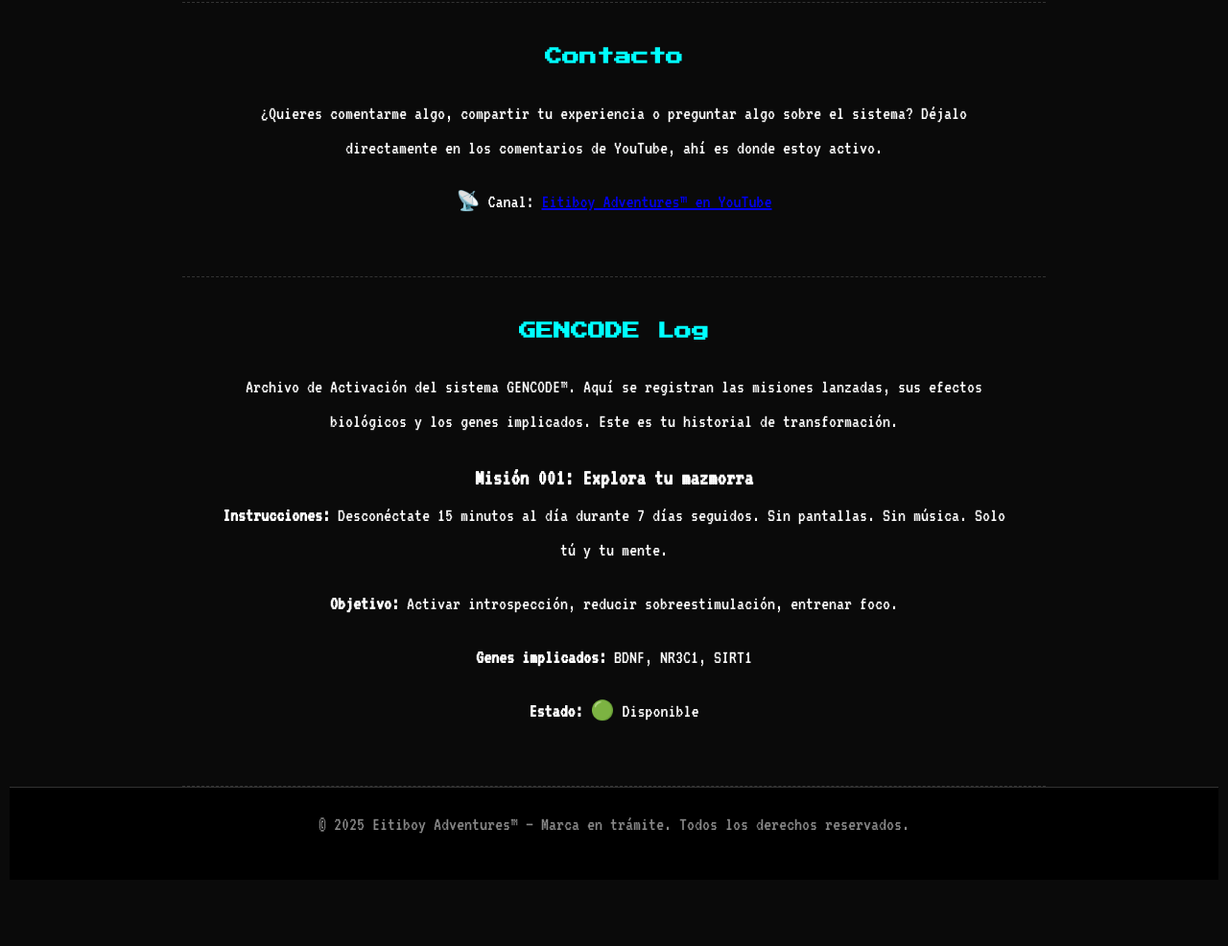
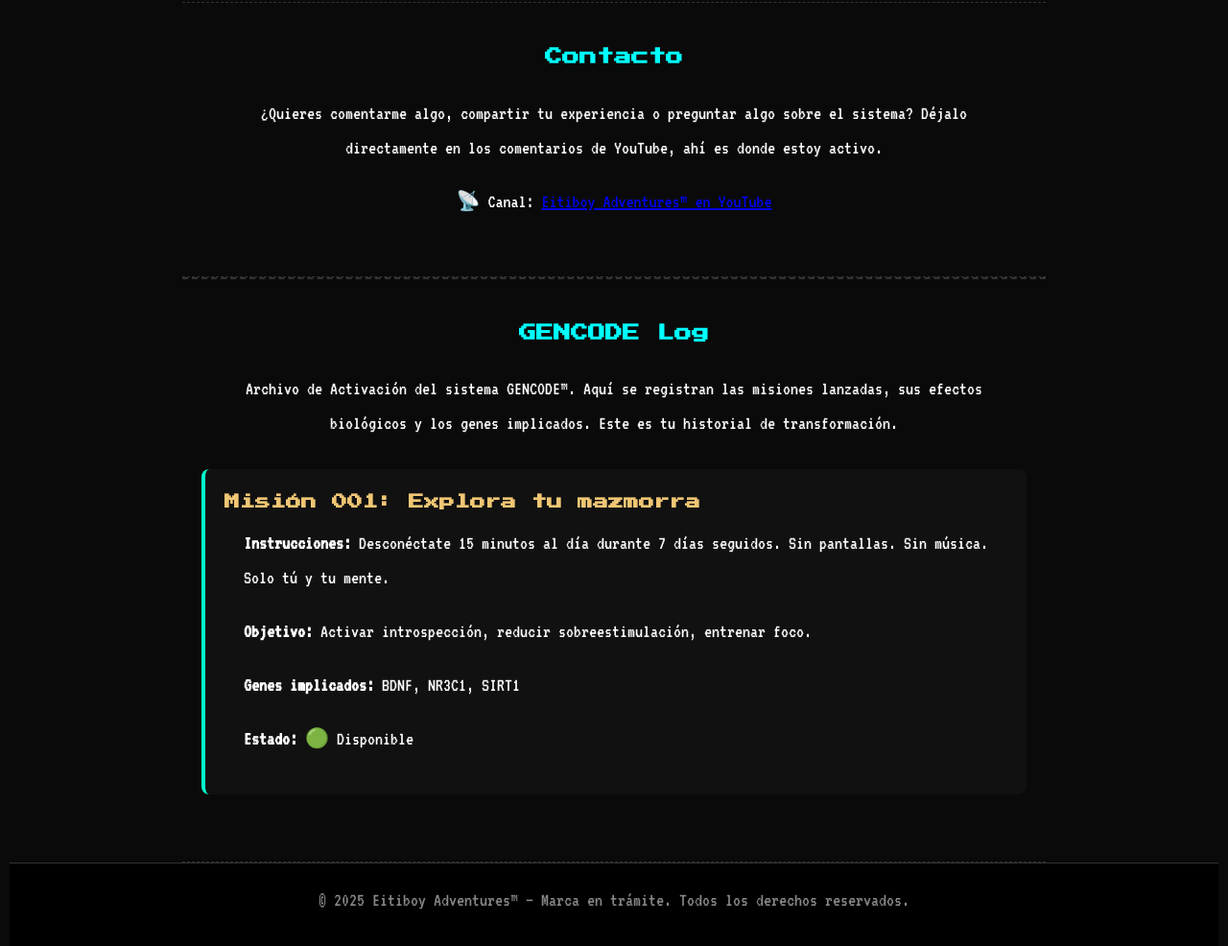
Before and after one commit to EitiboyAdventures/eitiboyadventures, a plain HTML site: page index.html in a window 1280 px wide. Shown: the part 3329-4315 px from the top of the page at 96% size. Before the commit the page ends 4256 px from the top, so only its background shows below. Drawn offline with Linux system fonts and the light colour scheme.

Commit message:
Update styles.css

```diff
--- a/styles.css
+++ b/styles.css
@@ -249,3 +249,33 @@ footer {
     padding: 15px 10px;
   }
 }
+#gencode-log {
+  padding: 40px 20px;
+  max-width: 900px;
+  margin: 0 auto;
+  border-top: 2px dashed #333;
+}
+
+#gencode-log h2 {
+  font-family: 'Press Start 2P', monospace;
+  color: #00ffff;
+  margin-bottom: 24px;
+  font-size: 18px;
+}
+
+.log-mision {
+  background-color: #111;
+  padding: 20px;
+  margin: 30px 0;
+  border-radius: 8px;
+  font-size: 18px;
+  text-align: left;
+  border-left: 4px solid #00ffcc;
+}
+
+.log-mision h3 {
+  color: #f0c674;
+  font-family: 'Press Start 2P', monospace;
+  font-size: 16px;
+  margin-bottom: 10px;
+}
```
